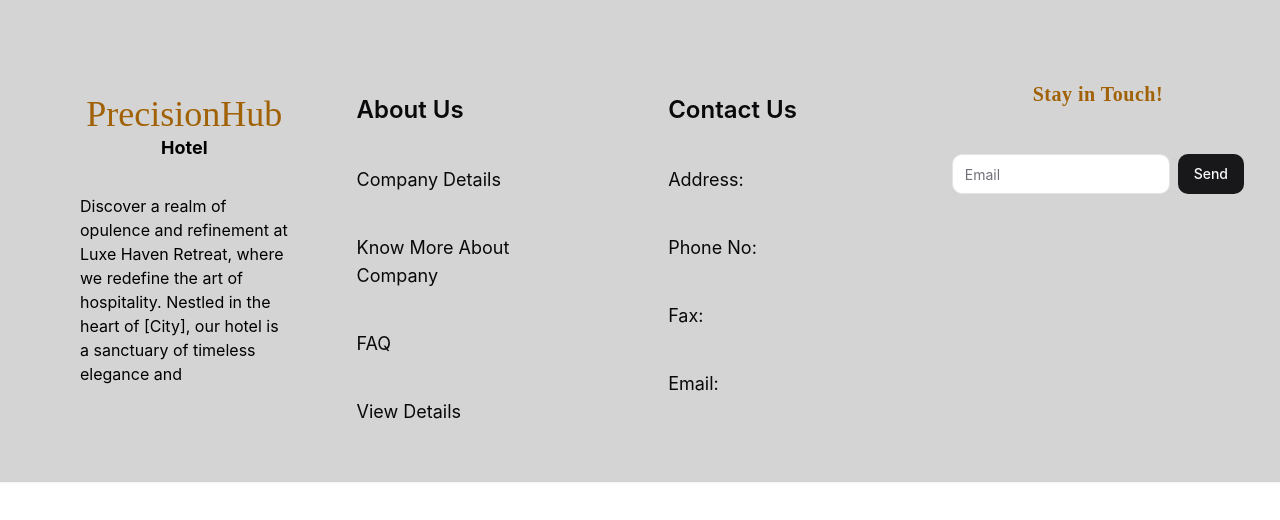
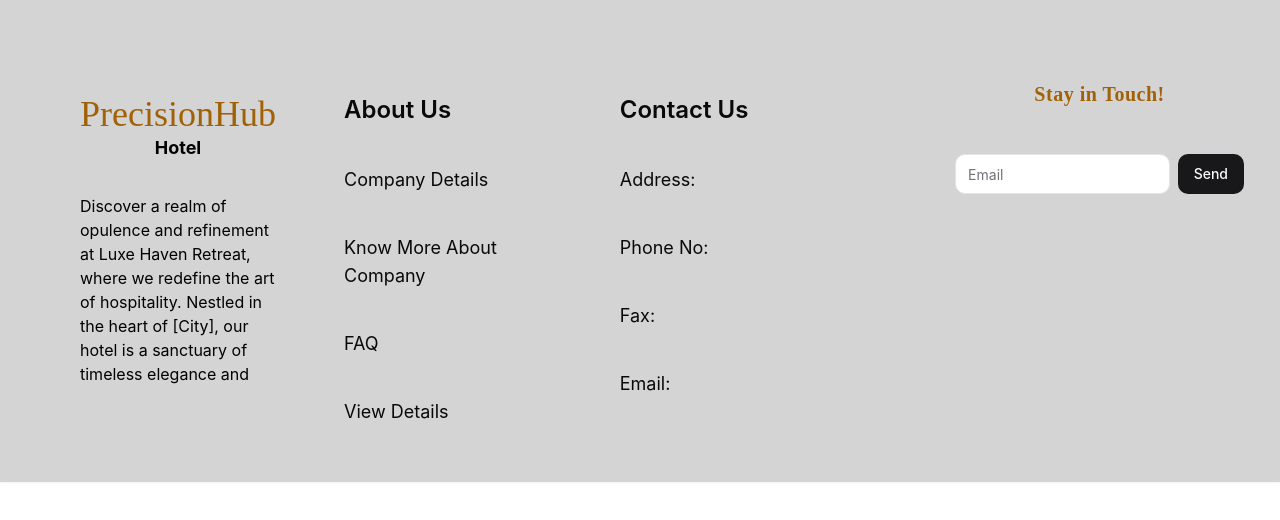
Before and after one commit to Siddhartha097/hotel, a React (Vite) app: page /contact in a window 1280 px wide. Shown: the top 520 px of the page. Built offline with nearby package versions, Linux system fonts and the light colour scheme.

Commit message:
first commit

```diff
--- a/src/components/Footer/Footer.tsx
+++ b/src/components/Footer/Footer.tsx
@@ -9,14 +9,14 @@ const Footer: React.FC = () => {
       <div className="flex gap-5 max-md:flex-col max-md:gap-0 max-md:">
         <div className="flex flex-col w-[74%] max-md:ml-0 max-md:w-full">
           <div className="mt-3.5 max-md:mt-10 max-md:max-w-full">
-            <div className="flex gap-5 max-md:flex-col max-md:gap-0 max-md:">
-              <div className="flex flex-col w-[42%] max-md:ml-0 max-md:w-full">
-                <section className="flex flex-col text-base text-black max-md:mt-10 w-full">
+            <div className="flex gap-5 max-md:flex-col max-md:gap-0">
+              <div className="flex flex-col md:w-1/4 max-md:ml-0">
+                <section className="flex flex-col text-base text-black w-full">
                   <h1 className="text-4xl italiano text-yellow-700 text-center">PrecisionHub</h1>
                   <h1 className="self-center font-bold text-lg max-md:">
                     Hotel
                   </h1>
-                  <div className="mt-6 md:mt-8">
+                  <div className="my-6 md:mt-8">
                     Discover a realm of opulence and refinement at Luxe Haven
                     Retreat, where we redefine the art of hospitality. Nestled
                     in the heart of [City], our hotel is a sanctuary of
@@ -24,7 +24,7 @@ const Footer: React.FC = () => {
                   </div>
                 </section>
               </div>
-              <div className="px-6 w-[50%] ml-6">
+              <div className="px-6 ml-6">
                   <h2 className='font-semibold text-2xl'>About Us</h2>
                   <ul className='mt-10 text-lg flex flex-col gap-10'>
                     <li className=" max-md:">Company Details</li>
@@ -44,17 +44,15 @@ const Footer: React.FC = () => {
               </div>
             </div>
           </div>
-        </div>{" "}
-        <div className="flex flex-col ml-5 w-[26%] max-md:ml-0 max-md:w-full">
-
-            <div className='flex flex-col w-full items-center gap-1.5'>
+        </div>
+            <div className='flex w-1/4 flex-col items-center gap-1.5'>
               <Label htmlFor="email" className='font-bold text-yellow-700 inria text-xl tracking-wide pb-10'>Stay in Touch!</Label>
               <div className="flex w-full max-w-sm items-center space-x-2  text-xl max-md:mt-10">
                 <Input type='email' placeholder='Email' />
                 <Button type='submit'>Send</Button>
               </div>
             </div>
-        </div>
+
       </div>
   </footer>
   )
```
